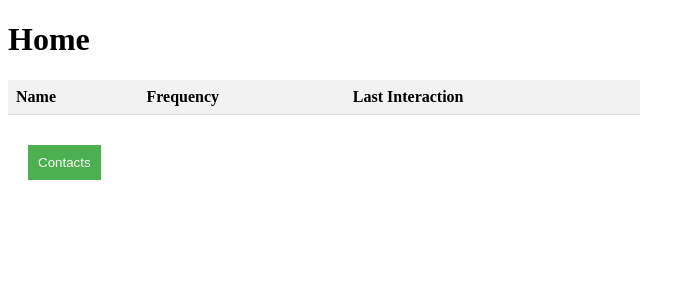
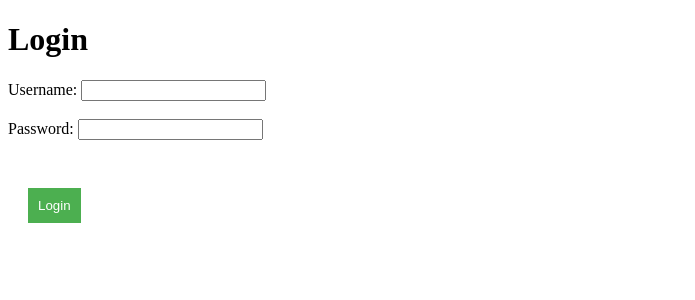
Before and after one commit to anupamck/willow, a Flask app: page / in a window 1280 px wide. Shown: the top 300 px of the page, without its empty margins (0-695 px from the left). Run offline with Flask 3, Linux system fonts and the light colour scheme; data that the repository does not hold is empty.

Commit message:
Integrate login

```diff
--- a/app/__init__.py
+++ b/app/__init__.py
@@ -2,9 +2,10 @@ from flask import Flask
 from .routes.home import home_bp
 from .routes.contacts import contacts_bp
 from .routes.interactions import interactions_bp
-from .routes.login import login_bp
+from .routes.auth import auth_bp, User
 from flask_cors import CORS
 import os
+from flask_login import LoginManager
 
 # Create Flask app
 app = Flask(__name__)
@@ -14,8 +15,18 @@ app.config.from_mapping(
 app.register_blueprint(home_bp)
 app.register_blueprint(contacts_bp)
 app.register_blueprint(interactions_bp)
-app.register_blueprint(login_bp)
+app.register_blueprint(auth_bp)
 CORS(app)
+
+login_manager = LoginManager()
+login_manager.init_app(app)
+login_manager.login_view = 'auth.login'
+
+
+@login_manager.user_loader
+def load_user(user):
+    return User.get(user)
+
 
 # Start server
 if __name__ == '__main__':
--- /dev/null
+++ b/app/routes/auth.py
@@ -0,0 +1,91 @@
+from flask import Blueprint, render_template, request, flash, redirect, url_for
+import flask
+from ..routes.db import DatabaseConnector, UserManager
+import flask_login
+from flask_login import UserMixin, login_user, logout_user, login_required
+import os
+from urllib.parse import urlparse, urljoin
+import datetime
+
+auth_bp = Blueprint('auth', __name__)
+
+config_users_db = {
+    'user': 'u936540649_willowUsers',
+            'password': os.getenv('USER_DB_PASSWORD'),
+            'host': 'srv976.hstgr.io',
+            'database': 'u936540649_willowUsers'
+}
+
+
+class User(UserMixin):
+    def __init__(self, username):
+        self.id = username
+
+    @staticmethod
+    def get(username):
+        with DatabaseConnector(config=config_users_db) as connector:
+            user_manager = UserManager(connector)
+            user_details = user_manager.get_user(username)
+            if user_details is not None:
+                user = User(user_details['username'])
+                user.username = user_details['username']
+                user.password = user_details['password']
+                user.salt = user_details['salt']
+                return user
+            return None
+
+
+@auth_bp.route('/', methods=['GET', 'POST'])
+def login():
+    if flask_login.current_user.is_authenticated:
+        return redirect(url_for('home.get_home'))
+
+    if request.method == 'GET':
+        return render_template('login.html')
+
+    elif request.method == 'POST':
+        username = request.form['username']
+        password = request.form['password']
+        error = None
+
+        if not username:
+            error = 'Username is required.'
+        if not password:
+            error = 'Password is required.'
+
+        if error is not None:
+            flash(error)
+            return render_template('login.html')
+
+        with DatabaseConnector(config=config_users_db) as connector:
+            user_manager = UserManager(connector)
+            user = User.get(username)
+            if user is None:
+                error = 'Incorrect username or password.'
+            if not user_manager.is_password_correct(username, password):
+                error = 'Incorrect username or password.'
+
+            if error is not None:
+                flash(error, 'error')
+                return render_template('login.html')
+            else:
+                login_user(user, remember=True,
+                           duration=datetime.timedelta(days=30))
+                next = flask.request.args.get('next')
+                if not is_safe_url(next):
+                    return flask.abort(400)
+                return redirect(url_for('home.get_home'))
+
+
+@auth_bp.route('/logout')
+@login_required
+def logout():
+    logout_user()
+    return redirect(url_for('auth.login'))
+
+
+def is_safe_url(target):
+    parsed_host_url = urlparse(request.host_url)
+    test_url = urlparse(urljoin(request.host_url, target))
+    return test_url.scheme in ('http', 'https') and \
+        parsed_host_url.netloc == test_url.netloc
--- a/app/routes/contacts.py
+++ b/app/routes/contacts.py
@@ -1,11 +1,13 @@
 from flask import Blueprint, request, render_template, redirect, url_for, request, flash, make_response
 from ..routes.db import DatabaseConnector, ContactManager
+from flask_login import login_required
 
 
 contacts_bp = Blueprint('contacts', __name__)
 
 
 @contacts_bp.route('/contacts')
+@login_required
 def get_contacts():
     with DatabaseConnector() as connector:
         contact_manager = ContactManager(connector)
@@ -19,6 +21,7 @@ def get_contacts():
 
 
 @contacts_bp.route('/add_contact', methods=['POST', 'GET'])
+@login_required
 def add_contact():
     if request.method == 'GET':
         return render_template('contactForm.html', form_type='add')
@@ -47,6 +50,7 @@ def add_contact():
 
 
 @contacts_bp.route('/edit_contact/<int:person_id>', methods=['POST', 'GET'])
+@login_required
 def edit_contact(person_id):
     if request.method == 'GET':
         with DatabaseConnector() as connector:
@@ -81,6 +85,7 @@ def edit_contact(person_id):
 
 
 @contacts_bp.route('/delete_contact/<int:person_id>')
+@login_required
 def delete_contact(person_id):
     with DatabaseConnector() as connector:
         contact_manager = ContactManager(connector)
--- a/app/routes/home.py
+++ b/app/routes/home.py
@@ -1,10 +1,12 @@
 from flask import Blueprint, render_template
 from ..routes.db import DatabaseConnector, ContactManager
+from flask_login import login_required
 
 home_bp = Blueprint('home', __name__)
 
 
-@home_bp.route('/')
+@home_bp.route('/home')
+@login_required
 def get_home():
     with DatabaseConnector() as connector:
         contact_manager = ContactManager(connector)
--- a/app/routes/interactions.py
+++ b/app/routes/interactions.py
@@ -1,11 +1,13 @@
 from flask import Blueprint, request, flash, render_template, redirect, url_for, request
 from ..routes.db import DatabaseConnector, InteractionManager
+from flask_login import login_required
 
 
 interactions_bp = Blueprint('interactions', __name__)
 
 
 @interactions_bp.route('/interactions/<int:person_id>/<string:contact_name>')
+@login_required
 def get_interactions(person_id, contact_name):
     with DatabaseConnector() as connector:
         interaction_manager = InteractionManager(connector)
@@ -20,6 +22,7 @@ def get_interactions(person_id, contact_name):
 
 
 @interactions_bp.route('/add_interaction/<int:person_id>/<string:contact_name>', methods=['POST', 'GET'])
+@login_required
 def add_interaction(person_id, contact_name):
     if request.method == 'GET':
         return render_template('interactionForm.html', person_id=person_id, contact_name=contact_name, form_type='add')
@@ -52,6 +55,7 @@ def add_interaction(person_id, contact_name):
 
 
 @interactions_bp.route('/edit_interaction/<int:interaction_id>/<int:person_id>/<string:contact_name>', methods=['POST', 'GET'])
+@login_required
 def edit_interaction(interaction_id, person_id, contact_name):
     # Fetch interaction info from database to prefill edit form
     if request.method == 'GET':
@@ -92,6 +96,7 @@ def edit_interaction(interaction_id, person_id, contact_name):
 
 
 @interactions_bp.route('/delete_interaction/<int:interaction_id>/<int:person_id>/<string:contact_name>')
+@login_required
 def delete_interaction(interaction_id, person_id, contact_name):
     with DatabaseConnector() as connector:
         interaction_manager = InteractionManager(connector)
--- a/app/routes/login.py
+++ /dev/null
@@ -1,34 +0,0 @@
-from flask import Blueprint, render_template, request, flash
-from ..routes.db import DatabaseConnector
-import os
-
-config = {
-    'user': 'u936540649_anupamck',
-            'password': os.getenv('DB_PASSWORD'),
-            'host': 'srv976.hstgr.io',
-            'database': 'u936540649_willow'
-}
-
-login_bp = Blueprint('login', __name__)
-
-
-@login_bp.route('/login', methods=['GET', 'POST'])
-def login_user():
-    if request.method == 'GET':
-        return render_template('login.html')
-
-    elif request.method == 'POST':
-        username = request.form['username']
-        password = request.form['password']
-        error = None
-
-        if not username:
-            error = 'Username is required.'
-        if not password:
-            error = 'Password is required.'
-
-        if error is not None:
-            flash(error)
-            return render_template('login.html')
-
-        pass
--- a/app/static/willow.css
+++ b/app/static/willow.css
@@ -57,6 +57,10 @@ button {
   margin: 30px 20px;
   border: none;
   cursor: pointer;
+}
+
+button.secondary {
+  background-color: #82818196;
 }
 
 button.delete-button {
--- a/app/templates/home.html
+++ b/app/templates/home.html
@@ -8,7 +8,7 @@
 </head>
 
 <body>
-  <h1>Home</h1>
+  <h1>Home - {{ current_user.username }}</h1>
   <section class="table-container">
     <table aria-label="home-table">
       <thead>
@@ -32,6 +32,7 @@
     </table>
   </section>
   <a href="{{ url_for('contacts.get_contacts') }}"><button>Contacts</button></a>
+  <a href="{{ url_for('auth.logout') }}"><button class="secondary">Logout</button></a>
 </body>
 
 </html>
--- a/app/templates/login.html
+++ b/app/templates/login.html
@@ -10,18 +10,18 @@
 <body>
     <h1>Login</h1>
     <section class="login-form">
-        <form action="{{ url_for('login.login_user')}}" method="POST">
+        <form action="{{ url_for('auth.login')}}" method="POST">
             <label for="username">Username:</label>
             <input type="text" name="username" required><br><br>
             <label for="password">Password:</label>
             <input type="password" name="password" required><br><br>
+            <div class="flash">
+                {% for message in get_flashed_messages() %}
+                {{ message }}
+                {% endfor %}
+            </div>
             <button type="submit">Login</button>
         </form>
-        <div class="flash">
-            {% for message in get_flashed_messages() %}
-            {{ message }}
-            {% endfor %}
-        </div>
     </section>
 </body>
 
```
